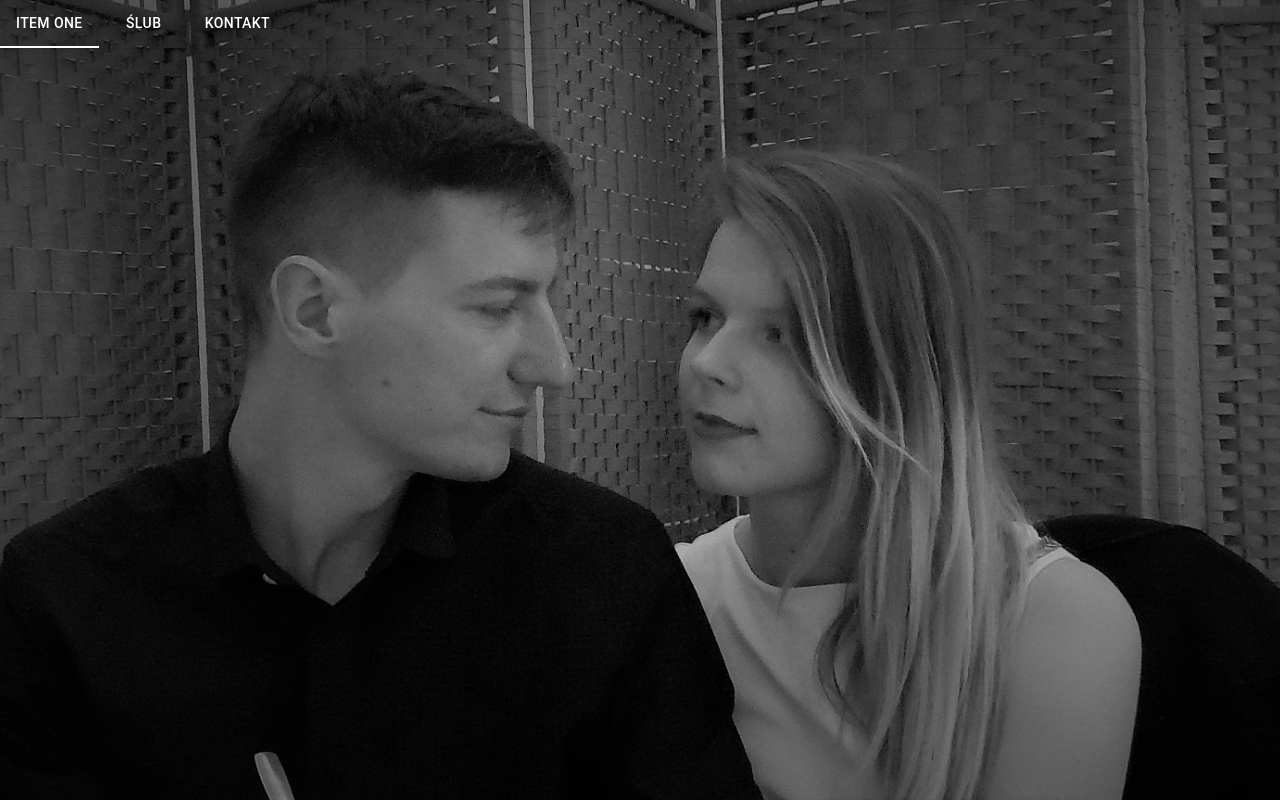
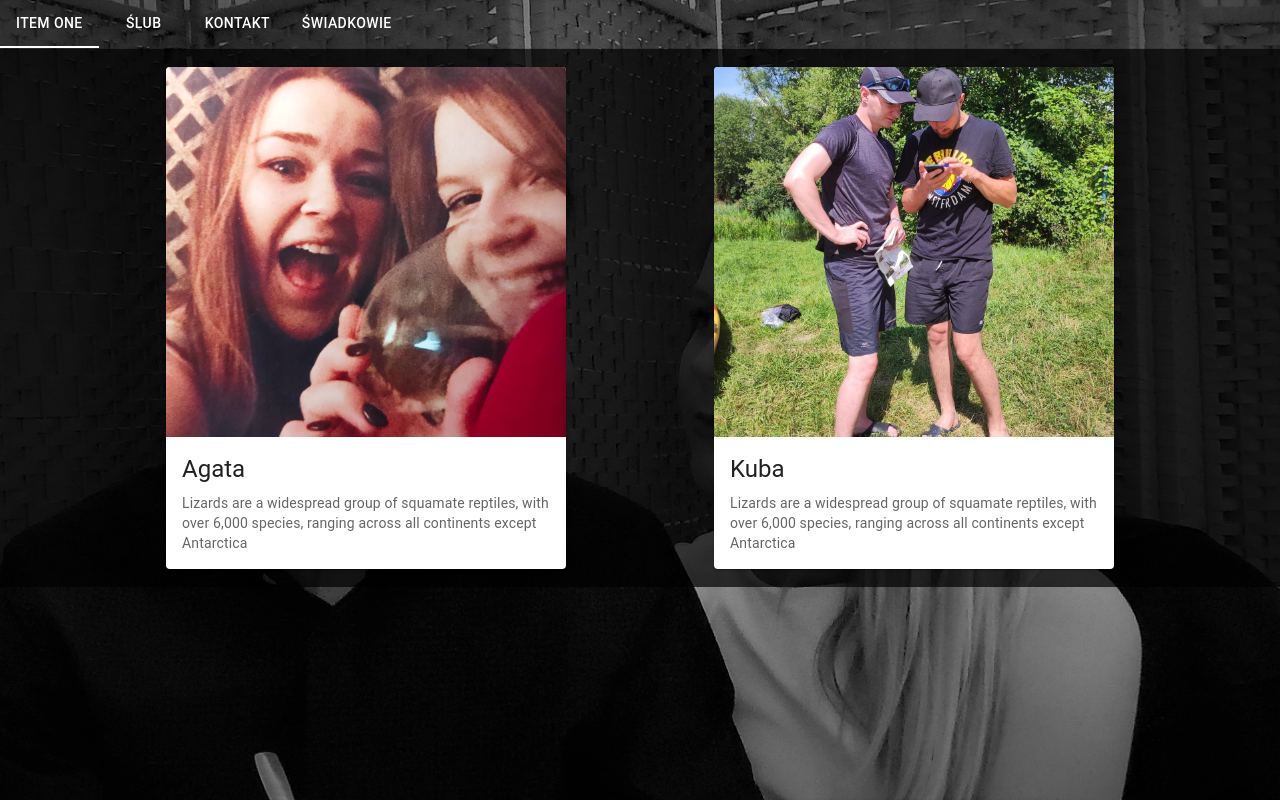
Before and after one commit to zannien94/appwedding, a React (Create React App) app: page /witness in a window 1280 px wide. Built offline with nearby package versions, Linux system fonts and the light colour scheme.

Commit message:
add components witness

```diff
--- a/src/App.js
+++ b/src/App.js
@@ -6,6 +6,7 @@ import Navigation from './components/Navigation'
 import HomePage from './components/HomePage'
 import Wedding from './components/Wedding'
 import Contact from './components/Contact'
+import Witness from './components/Witness'
 
 const Header = styled.div`
   height: 100vh;
@@ -28,6 +29,7 @@ function App() {
         <Route path='/' element={<HomePage />} />
         <Route path='/contact' element={<Contact />} />
         <Route path='/wedding' element={<Wedding />} />
+        <Route path='/witness' element={<Witness />} />
       </Routes>
     </Header>
   )
--- a/src/components/CardWedding.js
+++ b/src/components/CardWedding.js
@@ -3,7 +3,6 @@ import styled from '@emotion/styled'
 import Card from '@mui/material/Card'
 import { Stack } from '@mui/material'
 import CardContent from '@mui/material/CardContent'
-import CardMedia from '@mui/material/CardMedia'
 import Typography from '@mui/material/Typography'
 import { CardActionArea } from '@mui/material'
 import AssuredWorkloadRoundedIcon from '@mui/icons-material/AssuredWorkloadRounded'
@@ -16,6 +15,7 @@ const WrapperTyporography = styled.div`
   flex-direction: row;
   /* justify-content: center; */
 `
+
 export default function CardWedding({ title, place, adress, date, time }) {
   return (
     <Card
@@ -30,12 +30,6 @@ export default function CardWedding({ title, place, adress, date, time }) {
       }}
     >
       <CardActionArea>
-        <CardMedia
-          component='img'
-          height='140'
-          image='/public/images/image.png'
-          alt='image'
-        />
         <CardContent>
           <Stack spacing={1}>
             <Typography gutterBottom variant='h5' component='div'>
--- a/src/components/Navigation.js
+++ b/src/components/Navigation.js
@@ -59,7 +59,7 @@ export default function Nawigation() {
             sx={{ color: 'white' }}
             label='Item One'
             {...a11yProps(0)}
-            onClick={() => navigate('/')}
+            // onClick={() => navigate('/')}
           />
           <Tab
             sx={{ color: 'white' }}
@@ -73,6 +73,12 @@ export default function Nawigation() {
             {...a11yProps(2)}
             onClick={() => navigate('contact')}
           />
+          <Tab
+            sx={{ color: 'white' }}
+            label='Świadkowie'
+            {...a11yProps(2)}
+            onClick={() => navigate('witness')}
+          />
         </Tabs>
       </Box>
     </Box>
--- /dev/null
+++ b/src/components/Witness.js
@@ -0,0 +1,59 @@
+import * as React from 'react'
+import styled from '@emotion/styled'
+import Card from '@mui/material/Card'
+import CardContent from '@mui/material/CardContent'
+import CardMedia from '@mui/material/CardMedia'
+import Typography from '@mui/material/Typography'
+import { CardActionArea } from '@mui/material'
+
+const Wrapper = styled.div`
+  background-color: rgba(0, 0, 0, 0.7);
+  display: flex;
+  flex-direction: row;
+  justify-content: space-evenly;
+  padding: 18px;
+`
+export default function Witness() {
+  return (
+    <Wrapper>
+      <Card sx={{ maxWidth: 400, maxHeight: 550 }}>
+        <CardActionArea>
+          <CardMedia
+            component='img'
+            height='370'
+            image='/images/agata.jpeg'
+            alt='agata'
+          />
+          <CardContent>
+            <Typography gutterBottom variant='h5' component='div'>
+              Agata
+            </Typography>
+            <Typography variant='body2' color='text.secondary'>
+              Lizards are a widespread group of squamate reptiles, with over
+              6,000 species, ranging across all continents except Antarctica
+            </Typography>
+          </CardContent>
+        </CardActionArea>
+      </Card>
+      <Card sx={{ maxWidth: 400, maxHeight: 550 }}>
+        <CardActionArea>
+          <CardMedia
+            component='img'
+            height='370'
+            image='/images/kuba.jpeg'
+            alt='kuba'
+          />
+          <CardContent>
+            <Typography gutterBottom variant='h5' component='div'>
+              Kuba
+            </Typography>
+            <Typography variant='body2' color='text.secondary'>
+              Lizards are a widespread group of squamate reptiles, with over
+              6,000 species, ranging across all continents except Antarctica
+            </Typography>
+          </CardContent>
+        </CardActionArea>
+      </Card>
+    </Wrapper>
+  )
+}
```
Also changed, not shown: public/images/agata.jpeg (added), public/images/kuba.jpeg (added).
